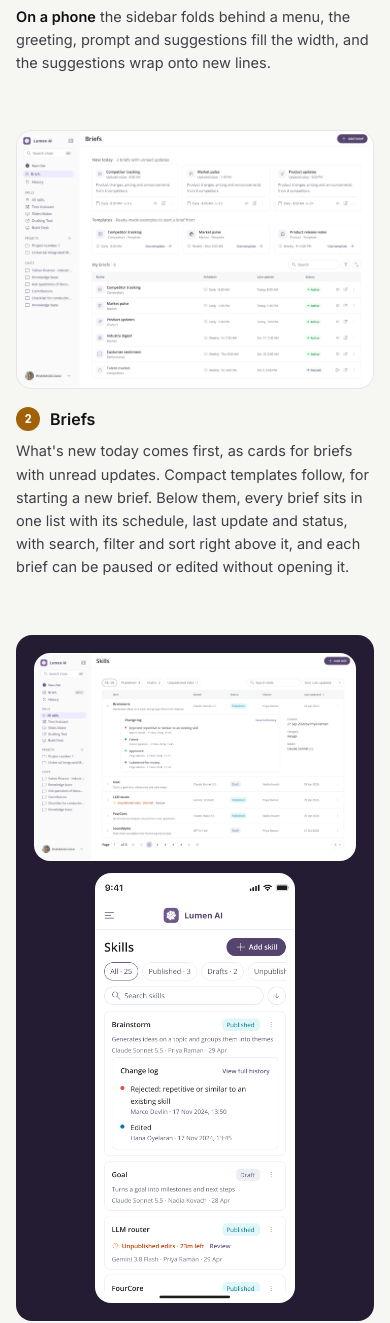
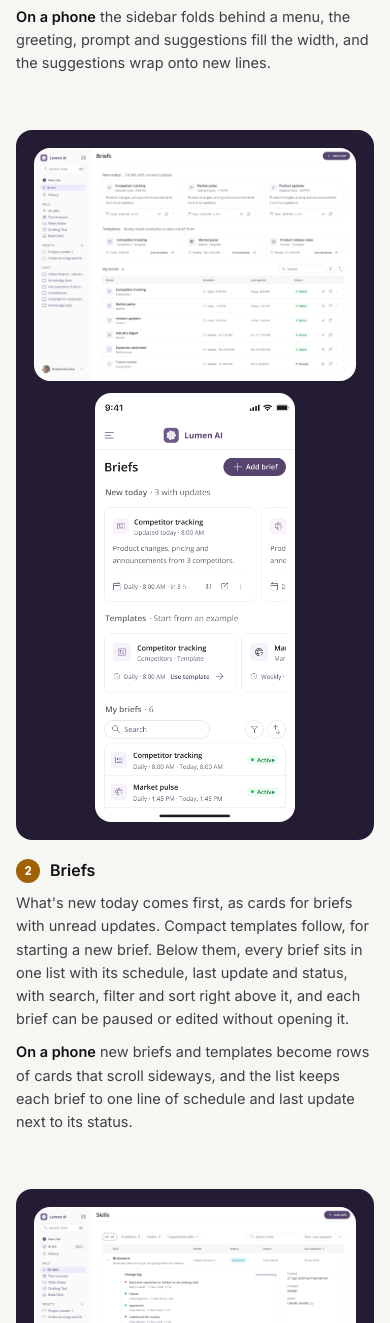
Before and after one commit to Liuta95/Portfolio, a plain HTML site: page ai-agent.html in a window 390 px wide. Shown: the part 7520-8843 px from the top of the page. Drawn offline with nearby package versions, Linux system fonts and the light colour scheme.

Commit message:
Lumen AI: add mobile Briefs; keep screen panels inside the grid
Co-Authored-By: Claude Opus 5.5 <noreply@anthropic.com>

```diff
--- a/ai-agent.html
+++ b/ai-agent.html
@@ -236,8 +236,11 @@
         </figure>
 
         <figure class="cs-feature">
-          <div class="cs-shot cs-shot--natural"><img src="assets/lumen-ai/briefs.png" width="1440" height="1037" loading="lazy" alt="Briefs page: a New today row of three updated briefs, a row of compact templates, and a My briefs table with schedule, last update, status and quick actions" /></div>
-          <figcaption><h3><span class="cs-num">2</span>Briefs</h3><p>What's new today comes first, as cards for briefs with unread updates. Compact templates follow, for starting a new brief. Below them, every brief sits in one list with its schedule, last update and status, with search, filter and sort right above it, and each brief can be paused or edited without opening it.</p></figcaption>
+          <div class="cs-trio">
+            <div class="cs-trio__item cs-trio__item--desktop"><div class="cs-shot cs-shot--natural"><img src="assets/lumen-ai/briefs.png" width="1440" height="1037" loading="lazy" alt="Briefs page: a New today row of three updated briefs, a row of compact templates, and a My briefs table with schedule, last update, status and quick actions" /></div></div>
+            <div class="cs-trio__item cs-trio__item--phone"><div class="cs-shot cs-shot--natural"><img src="assets/lumen-ai/briefs-mobile.png" width="390" height="844" loading="lazy" alt="Briefs page on a phone: New today and templates as rows of cards that scroll sideways, then search and a compact list of briefs with schedule, last update and status" /></div></div>
+          </div>
+          <figcaption><h3><span class="cs-num">2</span>Briefs</h3><p>What's new today comes first, as cards for briefs with unread updates. Compact templates follow, for starting a new brief. Below them, every brief sits in one list with its schedule, last update and status, with search, filter and sort right above it, and each brief can be paused or edited without opening it.</p><p class="cs-feature__devices"><b>On a phone</b> new briefs and templates become rows of cards that scroll sideways, and the list keeps each brief to one line of schedule and last update next to its status.</p></figcaption>
         </figure>
 
         <figure class="cs-feature">
--- a/style.css
+++ b/style.css
@@ -1351,10 +1351,8 @@ ul { list-style: none; }
 .cs-feature figcaption p { font-size: 14.5px; line-height: 1.6; color: var(--ink-soft); max-width: 70ch; }
 
 /* Desktop and phone versions of one screen, side by side at the same scale
-   on a dark panel, top-aligned, nothing cropped */
+   on a dark panel within the text grid, top-aligned, nothing cropped */
 .cs-trio {
-  width: min(1360px, calc(100vw - 32px));
-  margin-left: calc(50% - min(680px, 50vw - 16px));
   display: grid;
   grid-template-columns: 1440fr 390fr;
   gap: clamp(12px, 2vw, 28px);
```
Also changed, not shown: assets/lumen-ai/briefs-mobile.png (added), 1 other file.
